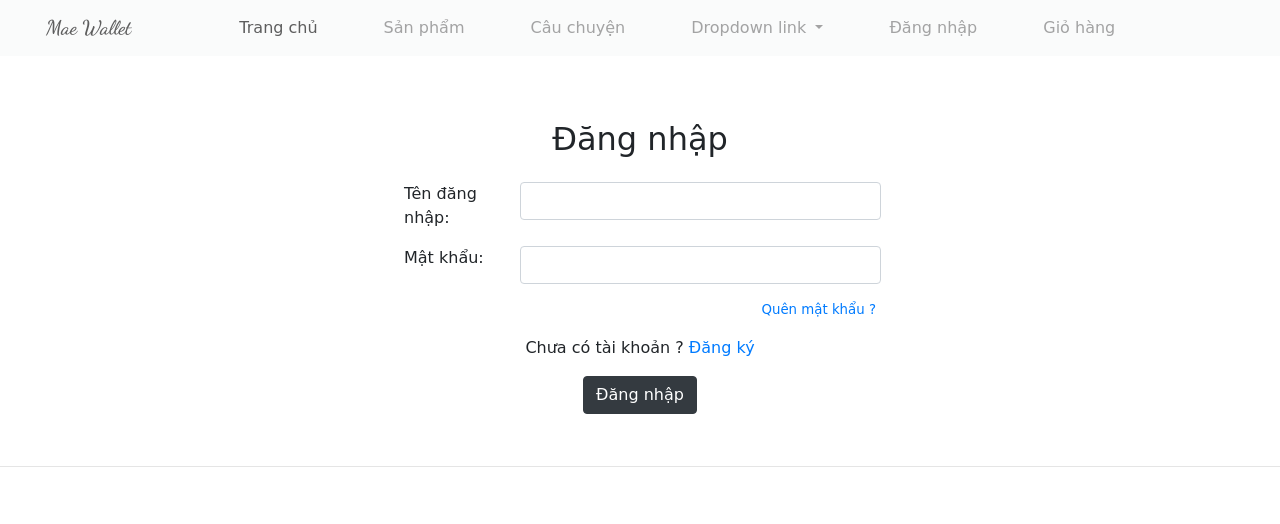
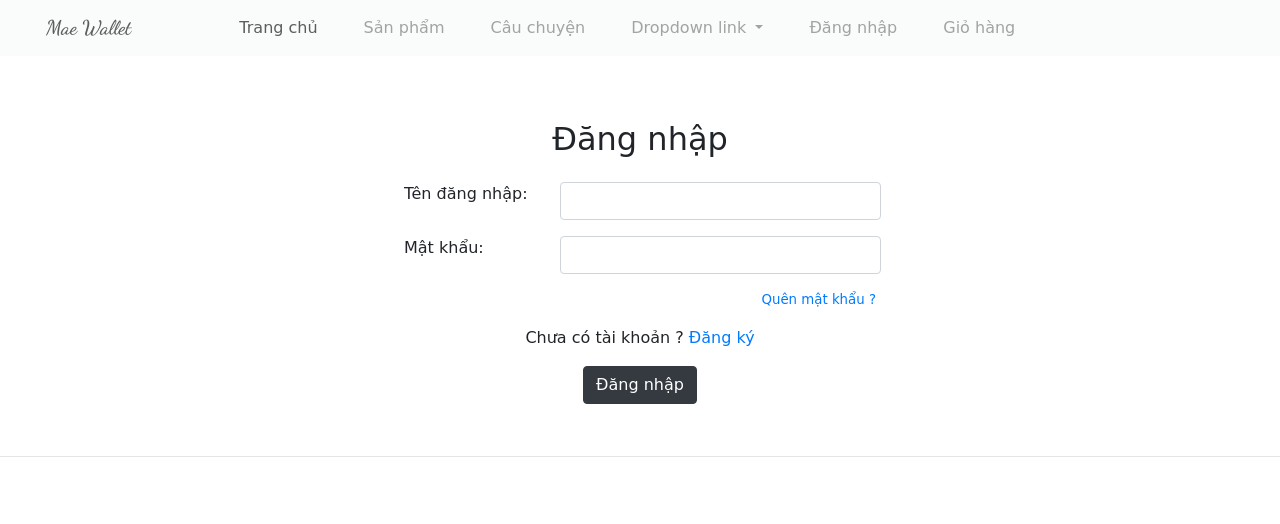
Before and after one commit to willman003/refactor_api, a Flask app: template application/authentication/templates/login.html in a window 1280 px wide. Shown: the top 524 px of the page. Run offline with Flask 2, Linux system fonts and the light colour scheme; the template is opened without the code that fills it: values that come from a table or form of the project are taken from there, others are empty; some libraries are stand-ins or nearby versions; some web fonts are replaced.

Commit message:
Ready for Demo

```diff
--- a/application/api/errors.py
+++ b/application/api/errors.py
@@ -1,6 +1,6 @@
 from flask import jsonify
 
 def unauthorized(message):
-    response = jsonify({'error': 'unauthorized', 'message': message})
+    response = jsonify({'error': 'Unauthorized', 'message': message})
     response.status_code = 401
     return response
--- a/application/api/views.py
+++ b/application/api/views.py
@@ -4,7 +4,6 @@ from werkzeug.security import generate_password_hash, check_password_hash
 from datetime import datetime
 
 from . import api, api_login
-from .authentication import token_auth
 
 from ..models import *
 from .. import db
@@ -168,7 +167,6 @@ def get_category_name(id):
 
 
 @api.route('/products',methods=['POST'])
-@token_auth.login_required
 def create_product():
     item = request.get_json()
     product = San_pham()
--- a/application/api_handler/handler.py
+++ b/application/api_handler/handler.py
@@ -18,6 +18,7 @@ def api_authentication():
     token = result['token']
     return token
 
+#API_USER
 def api_get_users():
     url = "http://localhost:5555/api/v1/users"
 
@@ -30,6 +31,7 @@ def api_get_users():
     result = json.loads(response.text.encode("utf-8"))
     return result
 
+#API_CUSTOMER
 def api_get_customer(id):
     url = "http://localhost:5555/api/v1/customers/"+str(id)
 
@@ -74,6 +76,7 @@ def api_create_customer(name,email,address,phone,username,password):
     result = json.loads(response.text.encode("utf-8"))
     return result['status']
 
+#API_PRODUCT
 def api_get_list_category():
     url = "http://localhost:5555/api/v1/products/categories"
 
@@ -142,3 +145,6 @@ def api_create_product(product_name,product_category,price,stock_price,quantity,
     result = response.json()
 
     return result['status']
+
+#API_ORDER
+#API_ORDER'S DETAIL
--- a/application/authentication/templates/login.html
+++ b/application/authentication/templates/login.html
@@ -12,12 +12,12 @@
     <form method="POST">
         {{form.hidden_tag()}}
         <div class="form-row text-left">
-            {{form.ten_dang_nhap.label(for="ten_dang_nhap",class="form-group col-sm-3")}}
-            {{form.ten_dang_nhap(class="form-group form-control col-sm-9")}}
+            {{form.ten_dang_nhap.label(for="ten_dang_nhap",class="form-group col-sm-4")}}
+            {{form.ten_dang_nhap(class="form-group form-control col-sm-8")}}
         </div>
         <div class="form-row text-left">
-            {{form.mat_khau.label(for="mat_khau",class="form-group col-sm-3")}}
-            {{form.mat_khau(class="form-group form-control col-sm-9")}}
+            {{form.mat_khau.label(for="mat_khau",class="form-group col-sm-4")}}
+            {{form.mat_khau(class="form-group form-control col-sm-8")}}
         </div>
 
         <div class="row" style="color: grey;font-size: smaller;">
@@ -28,7 +28,7 @@
         <p></p>
         <div class="row">
             <div class="col-sm-12">
-                Chưa có tài khoản ? <a href = "#">Đăng ký</a>
+                Chưa có tài khoản ? <a href = "{{url_for('auth_login.register')}}">Đăng ký</a>
             </div>
         </div>
         <p></p>
--- a/application/authentication/views.py
+++ b/application/authentication/views.py
@@ -34,3 +34,8 @@ def register():
             form.mat_khau.data)
 
     return render_template('register.html', form = form, status = status)
+
+@auth_login.route('/logout',methods=['GET','POST'])
+def logout():
+    session.clear()
+    return redirect(url_for('main.index'))
--- a/application/main/templates/index.html
+++ b/application/main/templates/index.html
@@ -5,8 +5,9 @@
         {%for item in list_product%}
         <div class="col-sm-3 text-center">
             <div class="card border-0" style="width: 18rem;" style="border: none;">
-
-                <img src="{{url_for('static',filename='images/'+ item['id']|string +'.jpg')}}" class="card-img-top" alt="...">
+                <a href="{{url_for('main.product_detail',id=item['id'])}}">
+                    <img src="{{url_for('static',filename='images/'+ item['id']|string +'.jpg')}}" class="card-img-top" alt="...">
+                </a>
                 <div class="card-body">
                   <div class="card-text">{{dict_category[item['category']]}}</div>
                   <div class="card-text" style="color: grey; font-size: smaller;"><small>{{item['name']}}</small></div>
--- a/application/main/templates/product_detail.html
+++ b/application/main/templates/product_detail.html
@@ -14,8 +14,9 @@
 
                     <p><small>{{product['description']}}</small></p>
 
-                    <h4>{{product['sell_price']}}$</h4>
+                    <p>{{product['sell_price']}}$</p>
                 </div>
+                <p></p>
                 <div>
                     <form method="POST">
                         <div class="form-row">
--- a/application/templates/layout_main.html
+++ b/application/templates/layout_main.html
@@ -23,7 +23,7 @@
         opacity: 0.7;
       }
       nav a{
-        margin-right: 50px;
+        margin-right: 30px;
       }
       #logo{
         font-family: 'Dancing Script', cursive;
@@ -48,7 +48,7 @@
   </head>
   <body>
     <nav class="navbar fixed-top navbar-expand-lg navbar-light bg-light">
-      <a class="navbar-brand" href="#" id="logo">Mae Wallet</a>
+      <a class="navbar-brand" href="{{url_for('main.index')}}" id="logo">Mae Wallet</a>
       <button class="navbar-toggler" type="button" data-toggle="collapse" data-target="#navbarNavDropdown" aria-controls="navbarNavDropdown" aria-expanded="false" aria-label="Toggle navigation">
         <span class="navbar-toggler-icon"></span>
       </button>
@@ -74,13 +74,20 @@
             </div>
           </li>
           {%if session.get('customer')%}
-          <li class="nav-item">
-            <a href="#" class="nav-link"> Chào, {{session['customer']['customer_name']}}</a>
+          <li class="nav-item dropdown">
+            <a class="nav-link dropdown-toggle" href="#" id="navbarDropdownMenuLink" role="button" data-toggle="dropdown" aria-haspopup="true" aria-expanded="false">
+              Chào, {{session['customer']['customer_name']}}
+            </a>
+            <div class="dropdown-menu" aria-labelledby="navbarDropdownMenuLink">
+              <a class="dropdown-item" href="#">Thông tin tài khoản</a>
+              <hr>
+              <a class="dropdown-item" href="{{url_for('auth_login.logout')}}">Đăng xuất</a>
+            </div>
           </li>
 
           {%else%}
           <li class="nav-item">
-            <a href="#" class="nav-link"> Đăng nhập</a>
+            <a href="{{url_for('auth_login.login')}}" class="nav-link"> Đăng nhập</a>
           </li>
           {%endif%}
           <li class="nav-item">
```
Also changed, not shown: application/api/authentication.py (+9 -1 lines), application/data/ql_mae.db.
